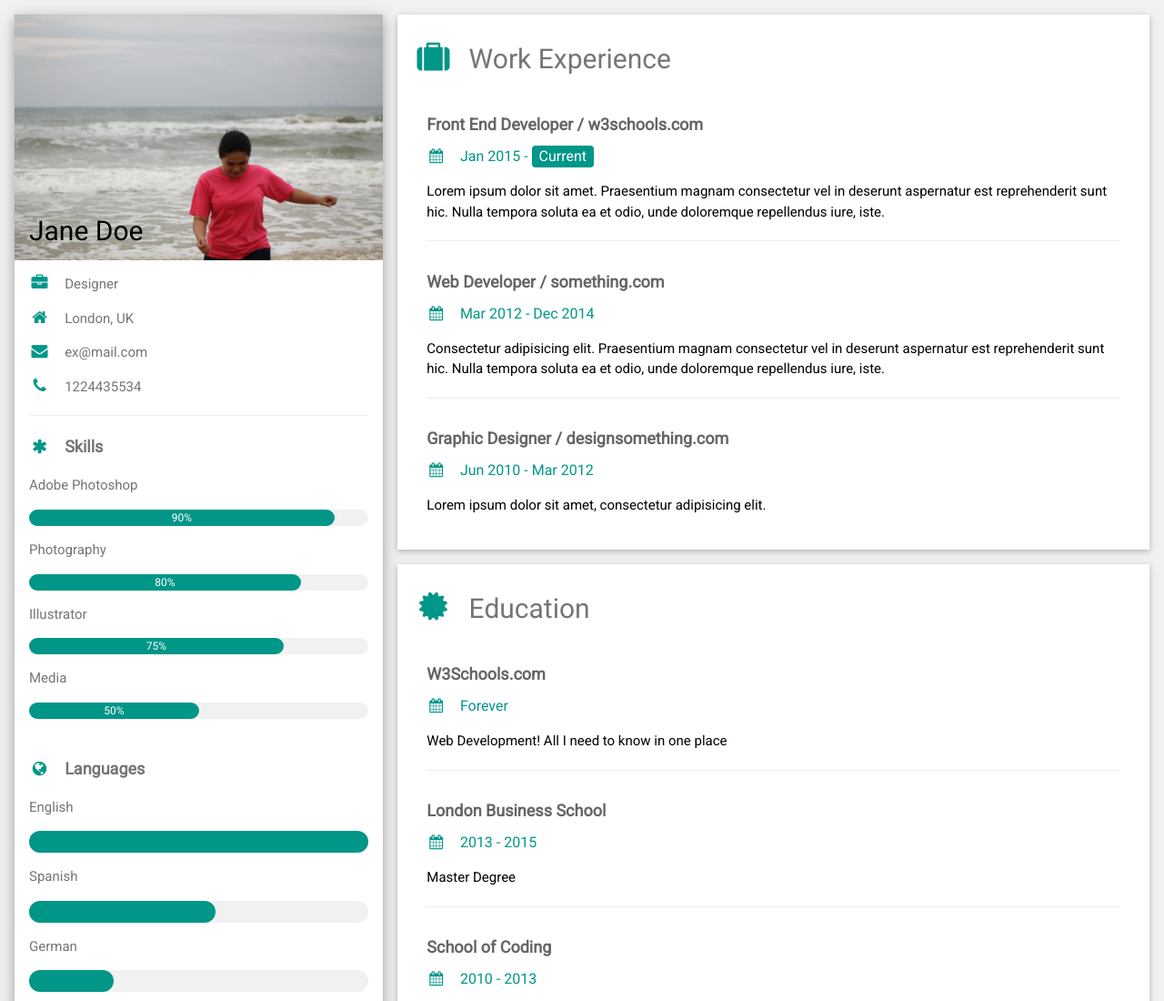
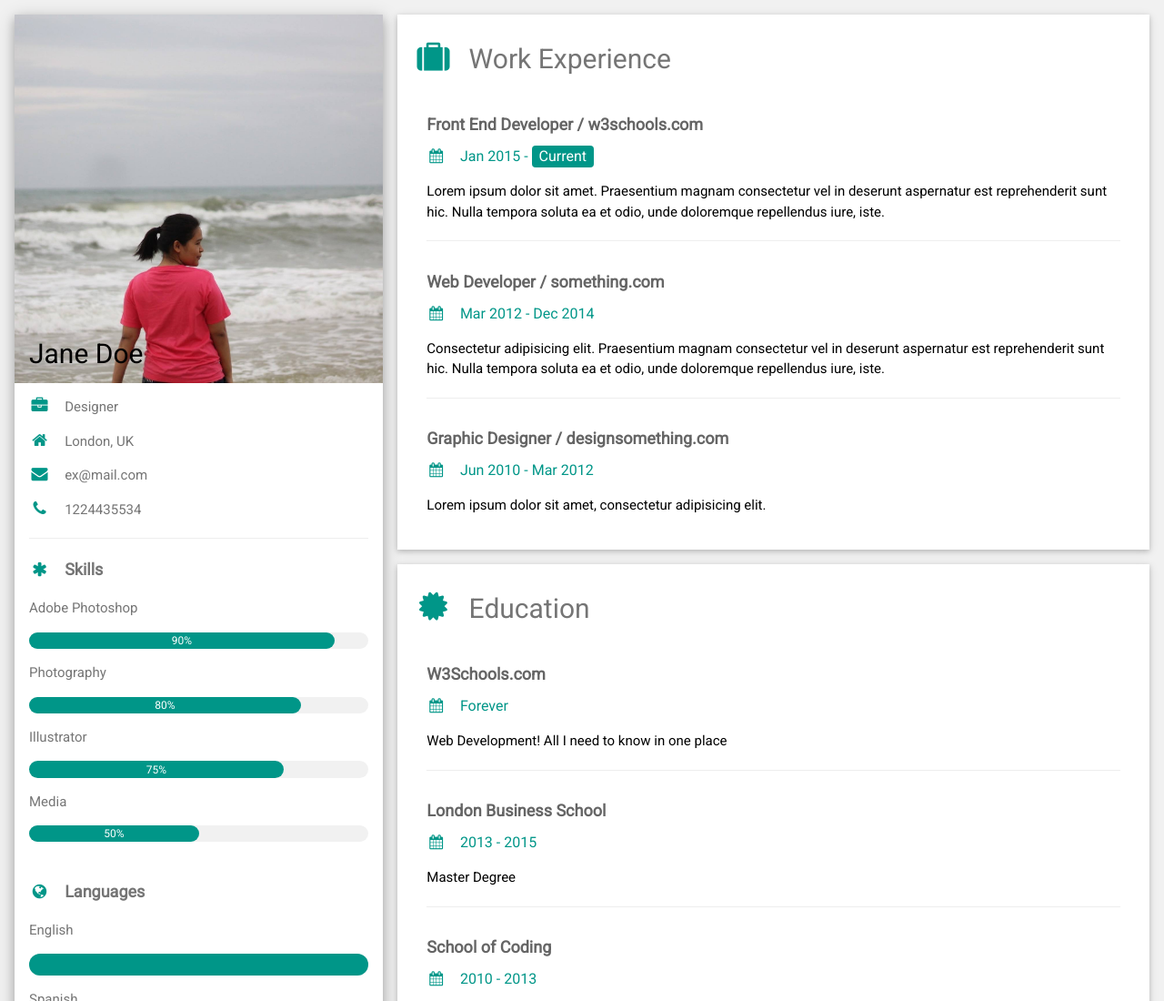
Before and after one commit to kawinna/project1, a plain HTML site: page index.html in a window 1280 px wide. Shown: the top 1100 px of the page at 91% size. Drawn offline with nearby package versions, Linux system fonts and the light colour scheme.

Commit message:
Update index.html

```diff
--- a/index.html
+++ b/index.html
@@ -22,7 +22,7 @@ html,body,h1,h2,h3,h4,h5,h6 {font-family: "Roboto", sans-serif}
 
       <div class="w3-white w3-text-grey w3-card-4">
         <div class="w3-display-container">
-          <img src="10.jpg" style="width:100%" alt="Avatar">
+          <img src="3.jpg" style="width:100%" alt="Avatar">
           <div class="w3-display-bottomleft w3-container w3-text-black">
             <h2>Jane Doe</h2>
           </div>
```
